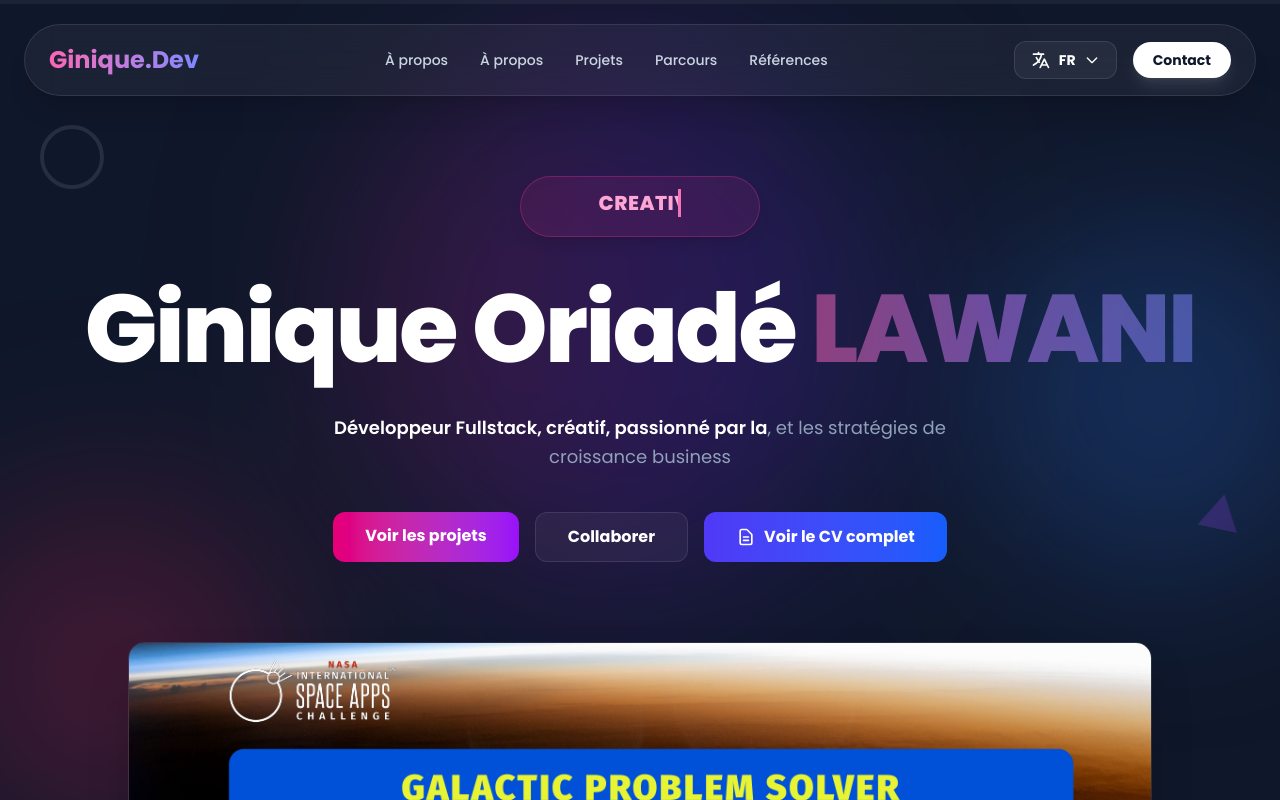
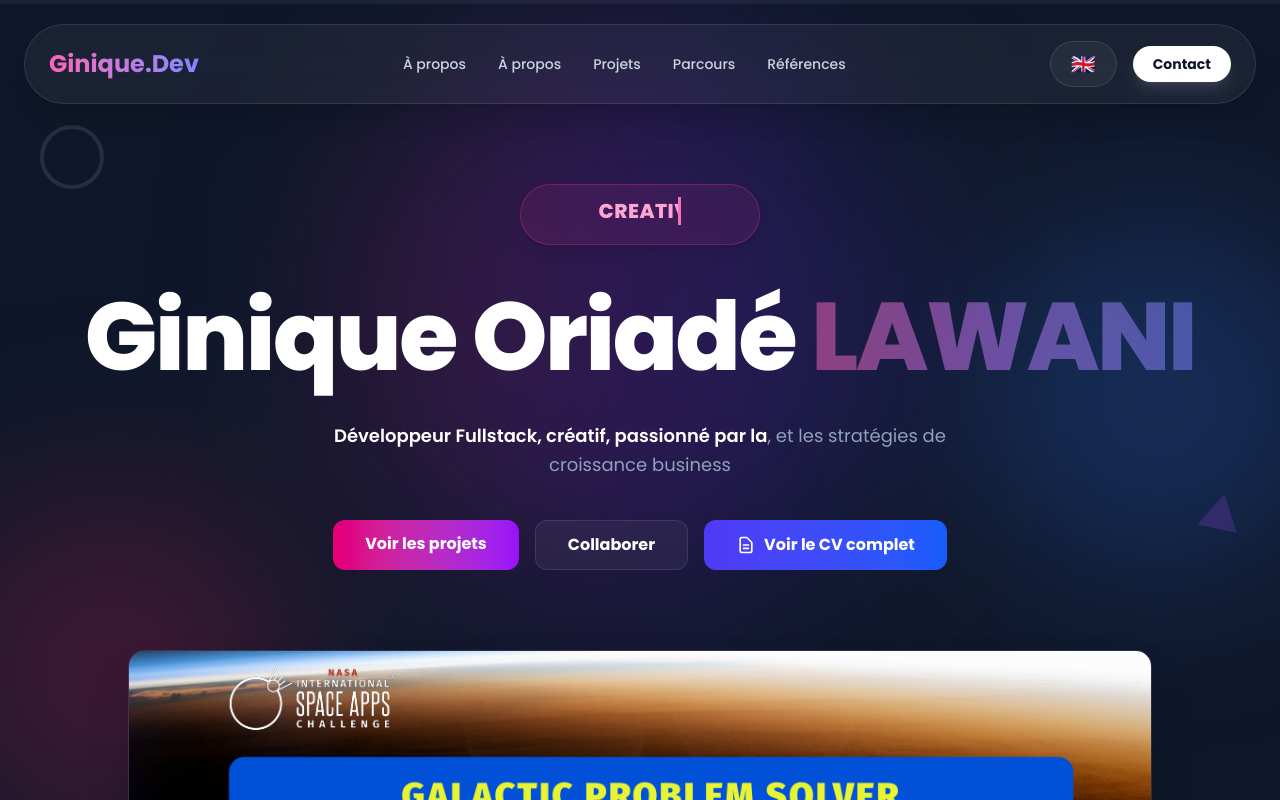
Before and after one commit to israel997/portfolio-ginique-lawani, a Vue app: page / in a window 1280 px wide. Shown: the top 800 px of the page. Built offline with nearby package versions, Linux system fonts and the light colour scheme.

Commit message:
Feat : Update the button for english/french

```diff
--- a/src/components/LanguageSwitcher.vue
+++ b/src/components/LanguageSwitcher.vue
@@ -1,68 +1,26 @@
 <template>
-  <div class="relative">
-    <button
-      @click="toggleDropdown"
-      class="flex items-center gap-2 px-4 py-2 rounded-xl bg-white/5 border border-white/10 hover:bg-white/10 transition-all duration-300"
-    >
-      <svg class="w-5 h-5" fill="none" stroke="currentColor" viewBox="0 0 24 24">
-        <path stroke-linecap="round" stroke-linejoin="round" stroke-width="2" d="M3 5h12M9 3v2m1.048 9.5A18.022 18.022 0 016.412 9m6.088 9h7M11 21l5-10 5 10M12.751 5C11.783 10.77 8.07 15.61 3 18.129"></path>
-      </svg>
-      <span class="font-bold text-sm uppercase">{{ currentLocale }}</span>
-      <svg class="w-4 h-4 transition-transform duration-200" :class="{ 'rotate-180': isOpen }" fill="none" stroke="currentColor" viewBox="0 0 24 24">
-        <path stroke-linecap="round" stroke-linejoin="round" stroke-width="2" d="M19 9l-7 7-7-7"></path>
-      </svg>
-    </button>
-
-    <div
-      v-show="isOpen"
-      class="absolute right-0 mt-2 w-32 rounded-xl bg-slate-800/95 border border-white/10 backdrop-blur-md shadow-xl overflow-hidden z-50"
-    >
-      <button
-        v-for="lang in languages"
-        :key="lang.code"
-        @click="changeLanguage(lang.code)"
-        :class="[
-          'w-full px-4 py-3 text-left text-sm font-bold hover:bg-white/10 transition-all duration-200 flex items-center gap-3',
-          currentLocale === lang.code ? 'bg-white/5 text-pink-400' : 'text-slate-300'
-        ]"
-      >
-        <span class="text-2xl">{{ lang.flag }}</span>
-        <span>{{ lang.name }}</span>
-      </button>
-    </div>
-  </div>
+  <button
+    @click="toggleLanguage"
+    class="flex items-center justify-center px-3 md:px-5 py-1.5 md:py-2 rounded-full bg-white/5 border border-white/10 hover:bg-white/10 active:bg-white/20 transition-all duration-300 touch-manipulation text-lg md:text-xl"
+    :aria-label="locale === 'fr' ? 'Switch to English' : 'Passer en Français'"
+  >
+    {{ flagEmoji }}
+  </button>
 </template>
 
 <script setup>
-import { ref, computed } from 'vue'
+import { computed } from 'vue'
 import { useI18n } from 'vue-i18n'
 
 const { locale } = useI18n()
-const isOpen = ref(false)
 
-const languages = [
-  { code: 'fr', name: 'Français', flag: '🇫🇷' },
-  { code: 'en', name: 'English', flag: '🇬🇧' }
-]
+const flagEmoji = computed(() => {
+  return locale.value === 'fr' ? '🇬🇧' : '🇫🇷'
+})
 
-const currentLocale = computed(() => locale.value)
-
-const toggleDropdown = () => {
-  isOpen.value = !isOpen.value
-}
-
-const changeLanguage = (lang) => {
-  locale.value = lang
-  localStorage.setItem('locale', lang)
-  isOpen.value = false
-}
-
-// Fermer le dropdown en cliquant ailleurs
-if (typeof window !== 'undefined') {
-  window.addEventListener('click', (e) => {
-    if (!e.target.closest('.relative')) {
-      isOpen.value = false
-    }
-  })
+const toggleLanguage = () => {
+  const newLang = locale.value === 'fr' ? 'en' : 'fr'
+  locale.value = newLang
+  localStorage.setItem('locale', newLang)
 }
 </script>
```
